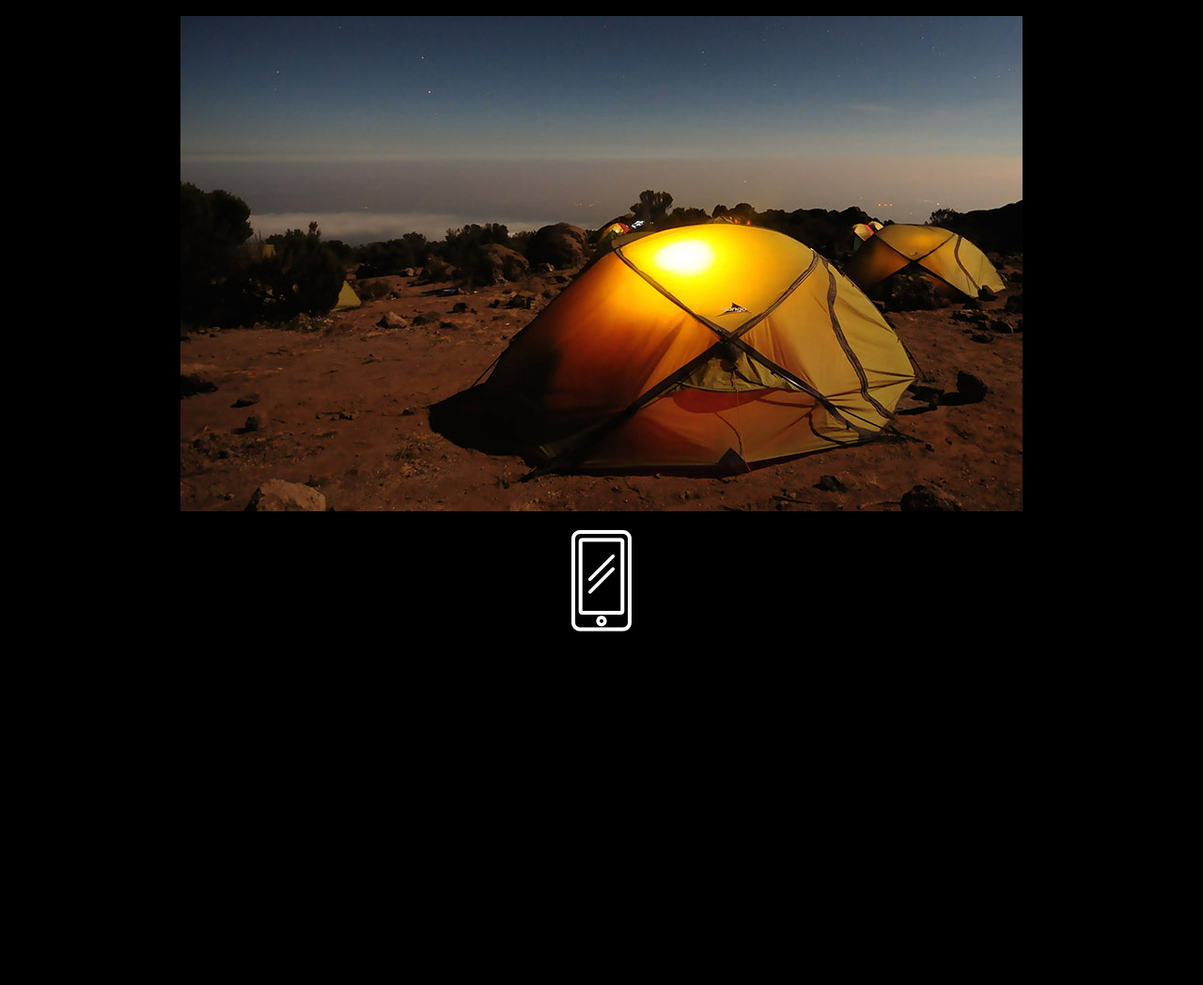
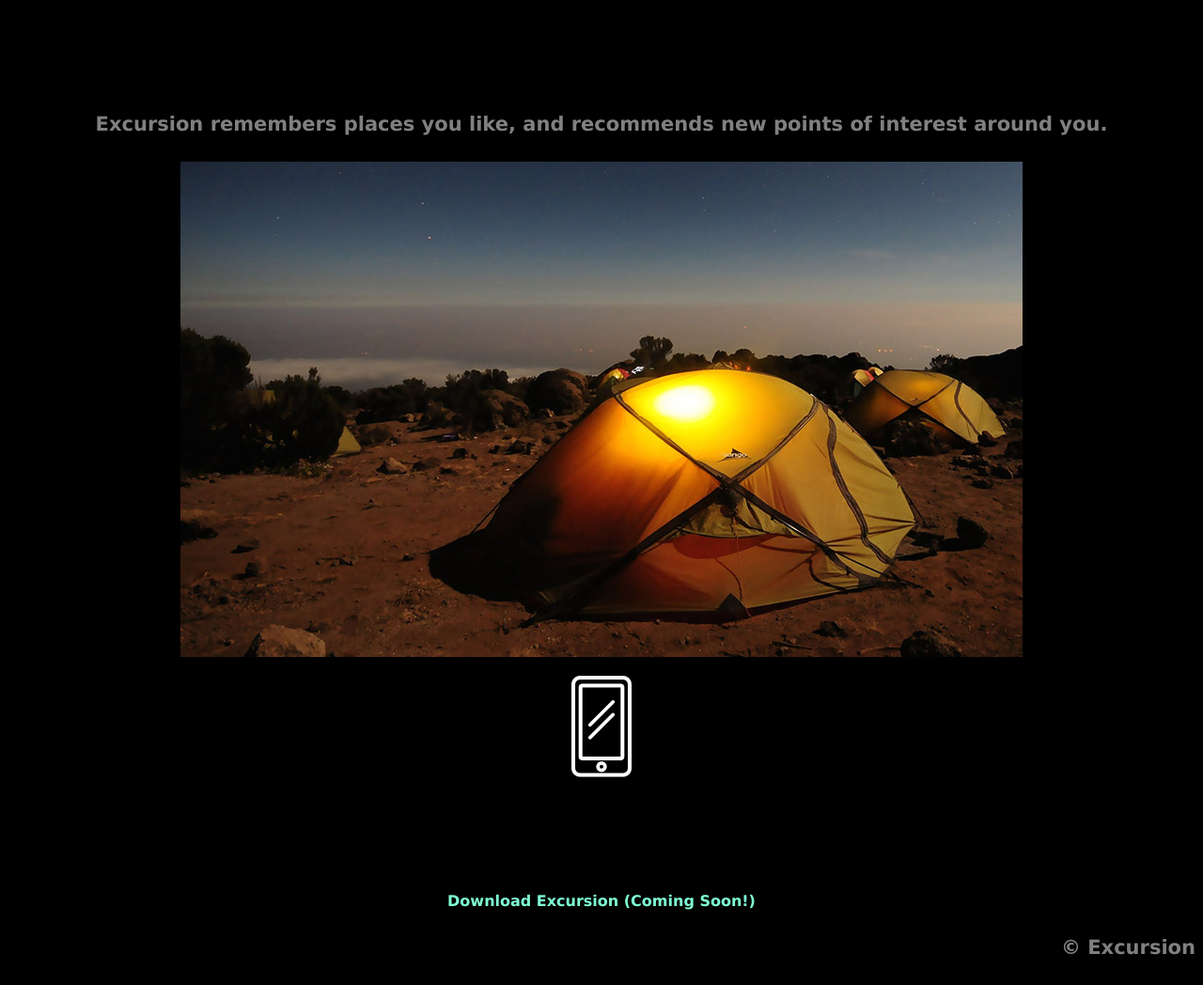
Before and after one commit to Lcenteio/excursion, a plain HTML site: page index.html in a window 1280 px wide. Shown: the part 313-1361 px from the top of the page at 94% size. Before the commit the page ends 1005 px from the top, so only its background shows below. Drawn offline with Linux system fonts and the light colour scheme.

Commit message:
Add all text.

```diff
--- a/index.html
+++ b/index.html
@@ -18,8 +18,13 @@
       </video>
     </div>
     <div class="">
+      <h2>Your personal travel guide</h2>
+      <h4>Excursion remembers places you like, and recommends new points of interest around you.</h4>
       <p><img src="resources\images\camp.jpg" alt="lit camp"></p>
       <p><img src=".\resources\images\phone.png" alt="Coming Soon!"></p>
+      <h2>Coming soon for iPhone and Android</h2>
+      <h3>Download Excursion (Coming Soon!)</h3>
+      <h4 id="copyright">&copy Excursion</h4>
     </div>
 
   </body>
--- a/resources/css/style.css
+++ b/resources/css/style.css
@@ -20,3 +20,12 @@ h3 {
   color: aquamarine;
   font-size: 16px;
 }
+
+h4 {
+  font-size: 21px;
+  color: gray;
+}
+
+#copyright {
+  text-align: right;
+}
```
